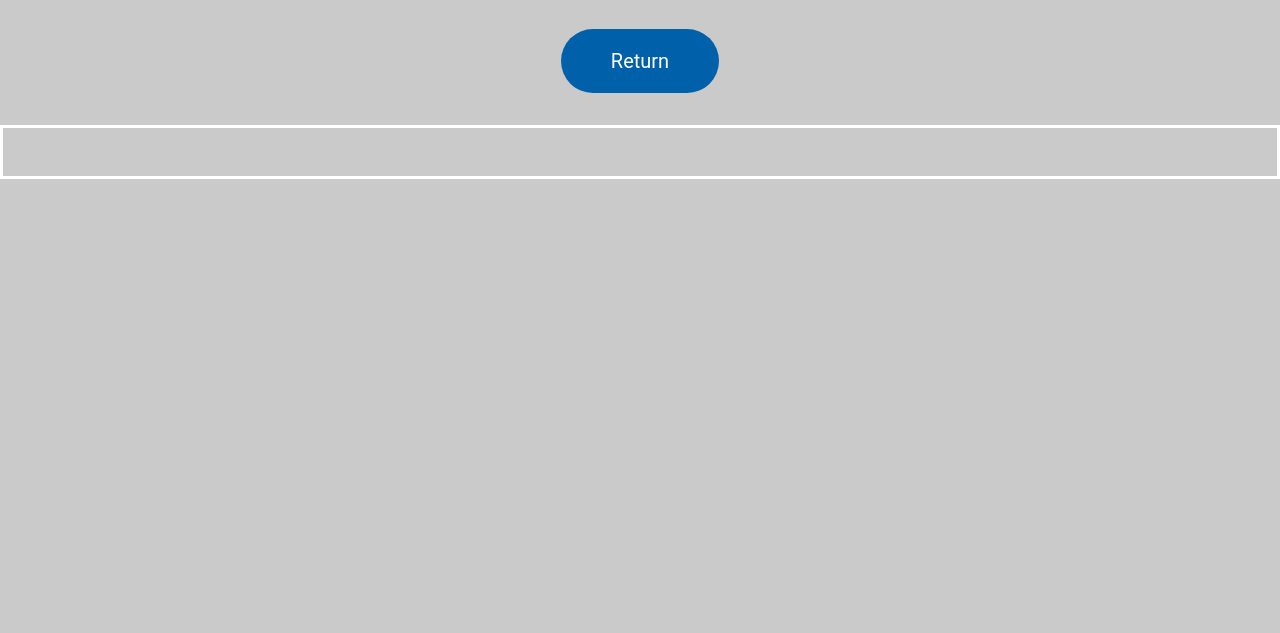
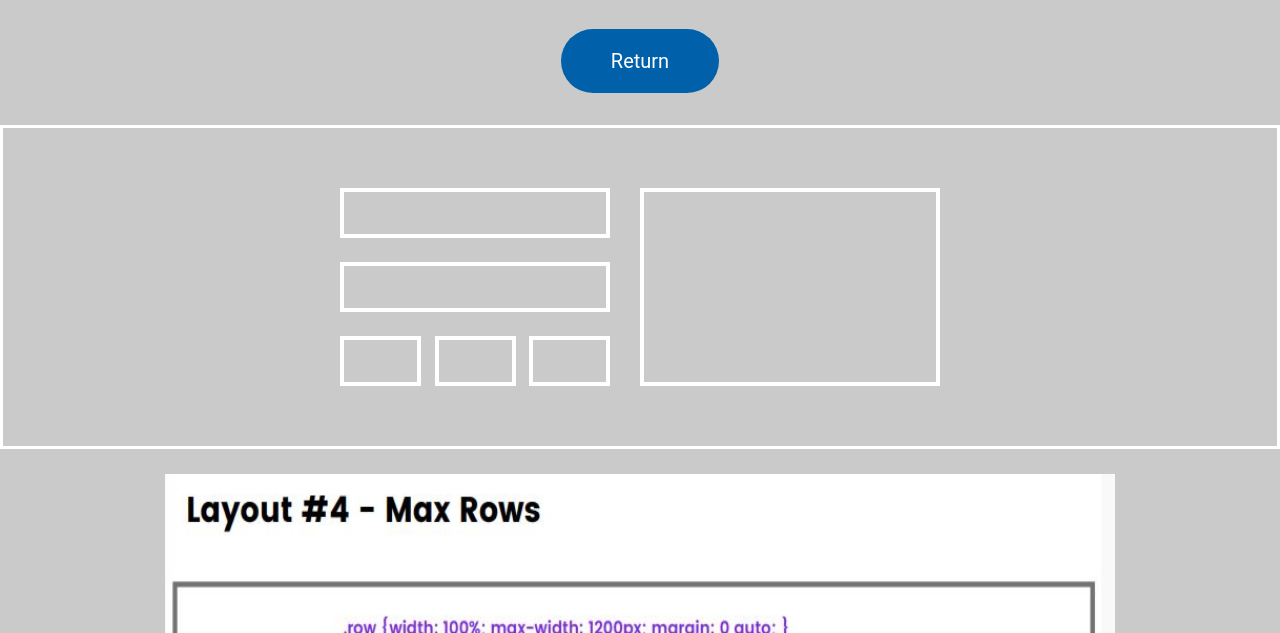
Before and after one commit to ARA90AR90/Box-Methods, a plain HTML site: page layout4.html in a window 1280 px wide. Shown: the part 167-800 px from the top of the page. Drawn offline with Linux system fonts and the light colour scheme.

Commit message:
finished layout 4 and fixed minor errors in css file

```diff
--- a/layout4.html
+++ b/layout4.html
@@ -17,21 +17,25 @@
       <a href="./index.html" class="btn btn-return"> Return</a>
     </section>
       <div class="container-4">
+        <div class="row-2">
         <div class="box-wrapper-4">
           <div class="box-4"></div>
           <div class="box-4"></div>
-          <div class="box-tiny"></div>
-          <div class="box-tiny"></div>
-          <div class="box-tiny"></div>
+          <div class="tiny-warpper">
+           <div class="box-tiny"></div>
+           <div class="box-tiny"></div>
+           <div class="box-tiny"></div>
+          </div>
         </div>
         <div class="large-box-4"></div>
       </div>
-
-
+      </div>
 
     </div>
 
-
+    <div class="image">
+      <img src="./assets/layout 4.JPG" width="950px" height="550px" alt="layout image">
+    </div>
 
   </body>
 </html>
--- a/styles.css
+++ b/styles.css
@@ -217,7 +217,44 @@ h2{
 
 .container-4{
     border: 3px solid white;
-    padding: 24px 24px 24px 24px;
+    padding: 60px 56px 60px 56px;
+
+}
+
+.row-2{
+    width: 100%;
+    max-width: 600px;
+    display: flex;
+    justify-content: space-between;
+    margin: auto;
+}
+
+
+.box-4{
+    border: 4px solid white;
+    margin-bottom: 24px;
+    height: 50px;
+}
+
+.box-wrapper-4{
+    width: 45%;
+}
+
+.tiny-warpper{
     display: flex;
     justify-content: space-between;
 }
+
+.box-tiny{
+    border: 4px solid white;
+    width: 30%;
+    height: 50px;
+
+}
+
+.large-box-4{
+    border: 4px solid white;
+    width: 50%;
+    padding-right: 24px;
+
+}
```
Also changed, not shown: assets/layout 4.JPG (added).
